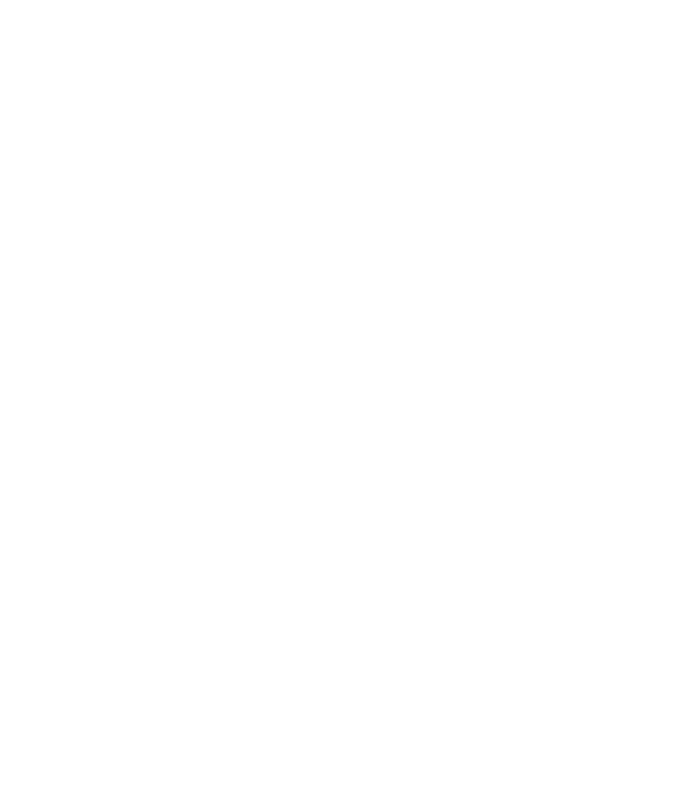
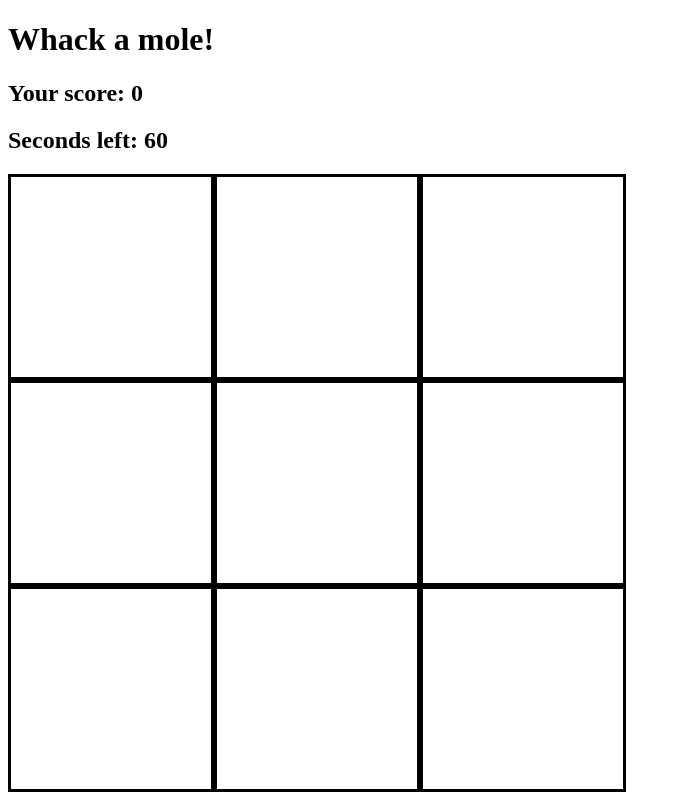
Before and after one commit to backpackerhh/js-games, a plain HTML site: page whack-a-mole/index.html in a window 1280 px wide. Shown: the whole page, without its empty margins (0-681 px from the left). Drawn offline with Linux system fonts and the light colour scheme.

Commit message:
Allow to render board

```diff
--- a/whack-a-mole/index.html
+++ b/whack-a-mole/index.html
@@ -6,6 +6,23 @@
     <link rel="stylesheet" href="style.css" />
   </head>
   <body>
+    <h1>Whack a mole!</h1>
+
+    <h2>Your score: <span id="score">0</span></h2>
+    <h2>Seconds left: <span id="time-left">60</span></h2>
+
+    <div class="grid">
+      <div class="square" id="1"></div>
+      <div class="square" id="2"></div>
+      <div class="square" id="3"></div>
+      <div class="square" id="4"></div>
+      <div class="square" id="5"></div>
+      <div class="square" id="6"></div>
+      <div class="square" id="7"></div>
+      <div class="square" id="8"></div>
+      <div class="square" id="9"></div>
+    </div>
+
     <script src="app.js"></script>
   </body>
 </html>
--- a/whack-a-mole/style.css
+++ b/whack-a-mole/style.css
@@ -0,0 +1,20 @@
+.square {
+  width: 200px;
+  height: 200px;
+  border-style: solid;
+  border-color: black;
+}
+
+.grid {
+  display: flex;
+  flex-flow: row wrap;
+  justify-content: center;
+  align-content: center;
+  width: 618px;
+  height: 618px;
+}
+
+.mole {
+  background-image: url("mole.jpg");
+  background-size: cover;
+}
```
